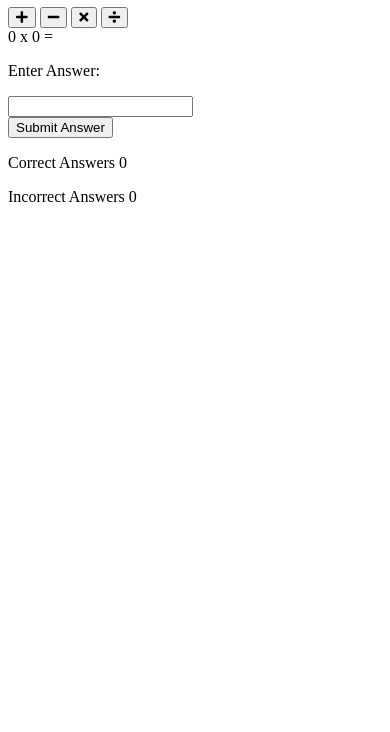
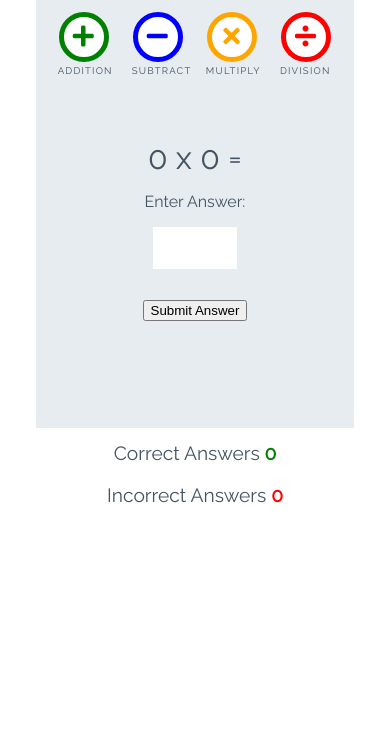
Before and after one commit to AlexanderJWard/love-maths, a plain HTML site: page index.html in a window 390 px wide. Shown: the part 112-844 px from the top of the page. Drawn offline with Linux system fonts and the light colour scheme.

Commit message:
Add style to game

```diff
--- a/assets/css/style.css
+++ b/assets/css/style.css
@@ -0,0 +1,252 @@
+/* --------- Global style */
+
+body {
+    background-color: white;
+    font-family: "Raleway", sans-serif;
+    color: #445361;
+    text-align: center;
+}
+
+/* --------- Heading */
+
+.heading {
+    text-align: center;
+    font-size: 2.5rem;
+}
+
+.logo {
+    height: 40px;
+    padding-right: 5px;
+}
+
+/* --------- Game layout */
+
+.game-area {
+    background-color: #E6ECF0;
+    box-sizing: border-box;
+    width: 85%;
+    height: 65vh;
+    max-height: 450px;
+    max-width: 830px;
+    margin-left: auto;
+    margin-right: auto;
+    padding: 1%;
+}
+
+.question-area {
+    width: 50%;
+    font-size: 2rem;
+    margin: auto;
+    padding: 50px 0;
+}
+
+.question-area span {
+    padding: 0 15px;
+}
+
+.score-area {
+    margin: 5px auto;
+    width: 60%;
+    font-size: 1.2rem;
+}
+
+.controls-area {
+    width: 85%;
+    margin: 30px auto;
+}
+
+#score {
+    color: green;
+    font-weight: bold;
+}
+
+#incorrect {
+    color: red;
+    font-weight: bold;
+}
+
+.answer-message {
+    display: none;
+    font-size: 1rem;
+}
+
+#answer-box {
+    border: none;
+    color: #445361;
+    display: inline-block;
+    height: 40px;
+    width: 80px;
+    font-size: 1.2rem;
+}
+
+.scores {
+    display: inline-block;
+    padding: 25px;
+}
+
+/* --------- Buttons */
+
+.btn {
+    width: 220px;
+    height: 60px;
+    font-family: "Raleway", sans-serif;
+    text-transform: uppercase;
+    letter-spacing: 1.2px;
+    color: white;
+}
+
+.btn:focus {
+    outline: none;
+}
+
+.btn--big {
+    padding-top: 10px;
+    border-radius: 50%;
+    background-color: white;
+    border: 10px solid;
+    width: 100px;
+    height: 100px;
+    font-size: 3.2rem;
+    margin: 0 30px;
+    transition: all 0.5s;
+}
+
+.btn--big::after{
+    content: attr(data-type);
+    font-size: 1rem;
+    color: #445361;
+    position: relative;
+    left: -0.5em;
+}
+
+.btn--blue {
+    border-color: blue;
+    color: blue;
+}
+
+.btn--blue:active,
+.btn--blue:hover {
+    background-color: darkblue;
+    color: white;
+}
+
+.btn--orange {
+    border-color: orange;
+    color: orange;
+}
+
+.btn--orange:active,
+.btn--orange:hover {
+    background-color: darkorange;
+    color: white;
+}
+
+.btn--red {
+    border-color: red;
+    color: red;
+}
+
+.btn--red:active,
+.btn--red:hover {
+    background-color: darkred;
+    color: white;
+}
+
+.btn--green {
+    border-color: green;
+    color: green;
+}
+
+.btn--green:active,
+.btn--green:hover {
+    background-color: darkgreen;
+    color: white;
+}
+
+.btn--gray {
+    margin-top: 25px;
+    background-color: #445361;
+    border: 1px transparent;
+    border-radius: 20px;
+}
+
+.btn--gray:active,
+.btn--gray:hover {
+    background-color: #0d1013;
+}
+
+/* --------- Media queries */
+
+@media (max-width: 414px) {
+    .controls-area {
+        width: 100%;
+    }
+
+    .btn--big {
+        margin: 0 10px;
+        padding: 5px;
+        border: 5px solid;
+        width: 50px;
+        height: 50px;
+        font-size: 1.5rem;
+    }
+
+    .btn--big::after {
+        font-size: 0.6rem;
+        left: -0.7rem;
+    }
+
+    .question-area {
+        padding: 10% 0;
+        width: 100%;
+    }
+
+    .question-area span {
+        padding: 0;
+    }
+
+    .answer-message {
+        display: block;
+    }
+
+    #answer-box {
+        display: block;
+        margin: 0 auto;
+    }
+    .btn--gray {
+        margin-top: 0;
+    }
+
+    .score-area {
+        width: 100%;
+    }
+
+    .scores {
+        margin: 0.5em auto;
+        display: block;
+        padding: 5px;
+    }
+
+    .heading {
+        font-size: 2rem;
+    }
+}
+
+@media (max-width: 320px) {
+    .game-area {
+        height: 70vh;
+    }
+
+    .controls-area {
+        width: 75%;
+        margin: 10px auto;
+    }
+
+    .btn--big {
+        margin: 10px 10px;
+    }
+    .question-area {
+        padding: 10px 0;
+    }
+
+}
--- a/index.html
+++ b/index.html
@@ -18,16 +18,16 @@
     </h1>
     <div class="game-area">
         <div class="controls-area">
-            <button class="btn btn--big btn--green">
+            <button data-type="addition" class="btn btn--big btn--green">
                 <i class="fas fa-plus"></i>
             </button>
-            <button class="btn btn--big btn--blue">
+            <button data-type="subtract" class="btn btn--big btn--blue">
                 <i class="fas fa-minus"></i>
             </button>
-            <button class="btn btn--big btn--orange">
+            <button data-type="multiply" class="btn btn--big btn--orange">
                 <i class="fas fa-times"></i>
             </button>
-            <button class="btn btn--big btn--red">
+            <button data-type="division" class="btn btn--big btn--red">
                 <i class="fas fa-divide"></i>
             </button>
         </div>
@@ -39,7 +39,7 @@
             <p class="answer-message">Enter Answer:</p>
             <input id="answer-box" type="number">
         </div>
-        <button class="btn--grey">Submit Answer</button>
+        <button data-type="submit" class="btn--grey">Submit Answer</button>
     </div>
     <div class="score-area">
         <p class="scores">Correct Answers <span id="score">0</span></p>
```
